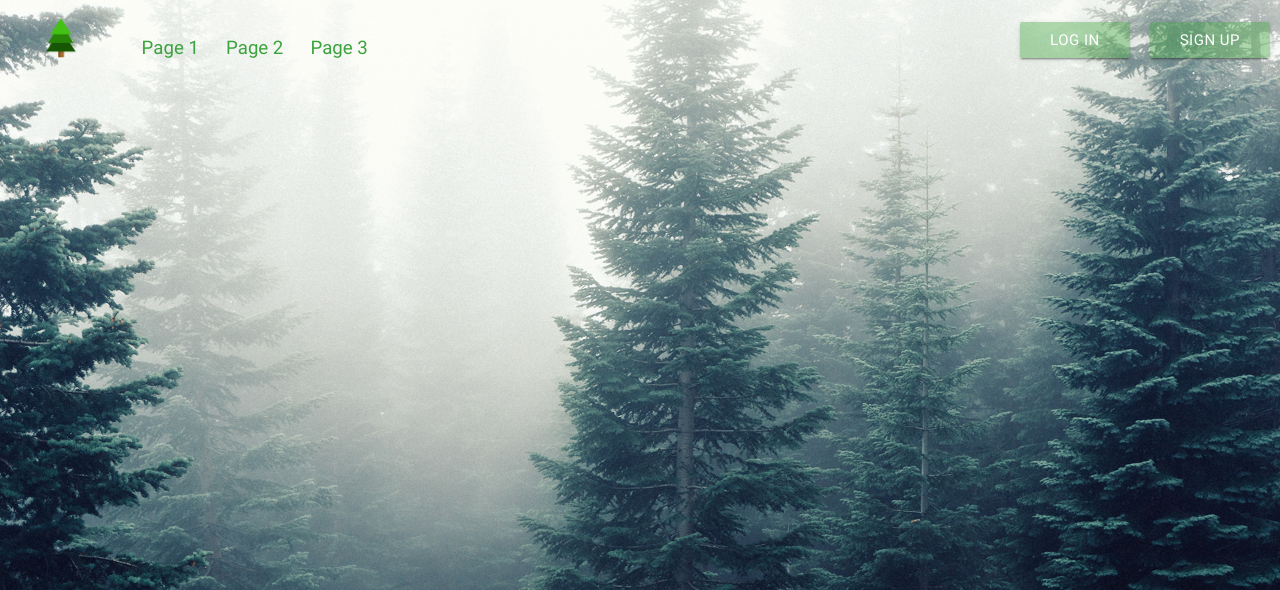
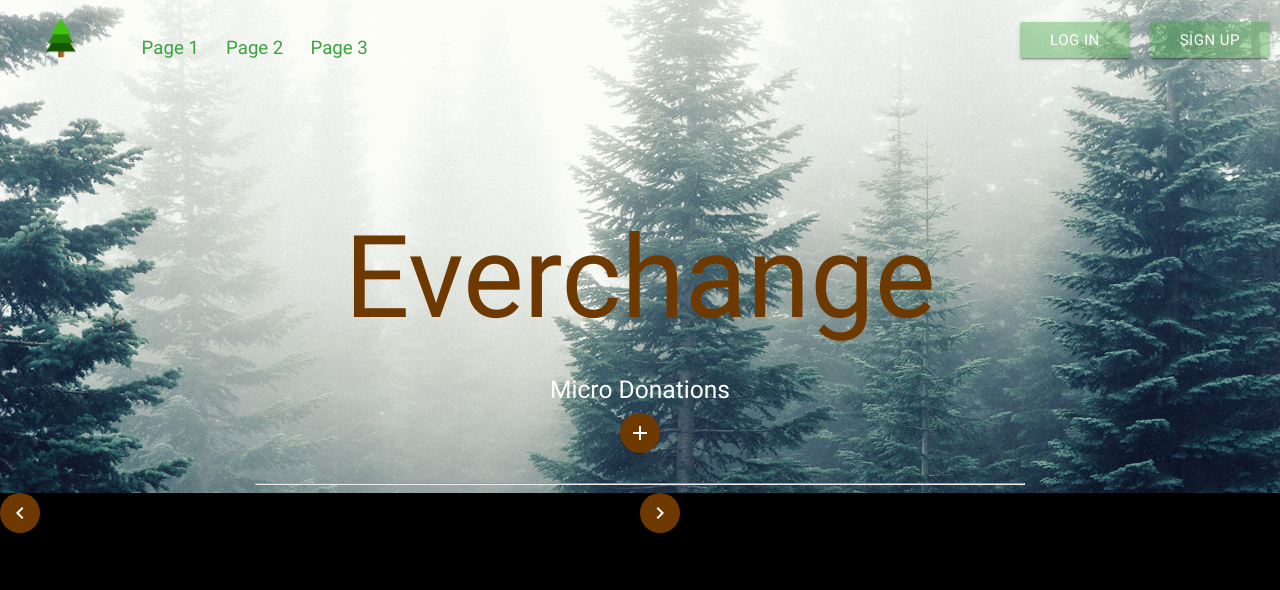
Before and after one commit to awarrier99/Everchange, a PHP site: page / in a window 1280 px wide. Shown: the top 590 px of the page. Run offline with PHP 8.4, Linux system fonts and the light colour scheme; some libraries are stand-ins or nearby versions.

Commit message:
Modified images location, added carousel to main

```diff
--- a/index.html
+++ b/index.html
@@ -4,7 +4,7 @@
         <title>Everchange - Micro Donations</title>
         <meta name="description" content="Help make a difference in the world by making micro donations">
         <meta http-equiv="content-type" content="text/html;charset=UTF-8">
-        <link rel="icon" href="Logo_Color.png">
+        <link rel="icon" href="images/Logo_Color.png">
         <link rel="stylesheet" href="style.css">
         <link href="https://fonts.googleapis.com/icon?family=Material+Icons" rel="stylesheet">
         <link rel="stylesheet" href="css/materialize.css" media="screen,projection">
@@ -15,7 +15,7 @@
             <div class="navbar-fixed">
                 <nav class="z-depth-0 nav-no-scroll">
                     <div class="nav-wrapper">
-                        <a href="#!" class="left brand-logo"><img class="valign-abpos" src= "Logo_Color.png" /></a>
+                        <a href="#!" class="left brand-logo"><img class="valign-abpos" src= "images/Logo_Color.png" /></a>
 
                         <div class="right valign-wrapper">
                             <a class="waves-effect waves-green btn reg">Log In</a>
@@ -31,7 +31,21 @@
                 </nav>
             </div>
             <div class="text-content">
-
+                <span>Everchange</span>
+                <h5>Micro Donations</h5>
+                <a class="btn btn-floating pulse tbrown"><i class="material-icons">add</i></a>
+                <br />
+                <br />
+                <hr />
+                <div class="carousel">
+                    <a class="btn btn-floating pulse tbrown left_b"><i class="material-icons">keyboard_arrow_left</i></a>
+                    <a class="carousel-item" href="#one!"><img src="https://lorempixel.com/250/250/nature/1"></a>
+                    <a class="carousel-item" href="#two!"><img src="https://lorempixel.com/250/250/nature/2"></a>
+                    <a class="carousel-item" href="#three!"><img src="https://lorempixel.com/250/250/nature/3"></a>
+                    <a class="carousel-item" href="#four!"><img src="https://lorempixel.com/250/250/nature/4"></a>
+                    <a class="carousel-item" href="#five!"><img src="https://lorempixel.com/250/250/nature/5"></a>
+                    <a class="btn btn-floating pulse tbrown right_b"><i class="material-icons">keyboard_arrow_right</i></a>
+                </div>
             </div>
         </div>
 
@@ -56,6 +70,12 @@
                     $("li").addClass("li-no-scroll");
                 }
             });
+
+            $(document).ready(function() {
+                $(".carousel").carousel();
+            });
+
+            setInterval(function() {$(".carousel").carousel('next');}, 4000);
         </script>
     </body>
 </html>
--- a/style.css
+++ b/style.css
@@ -16,7 +16,7 @@
     height: 100%;
     position: absolute;
     top: 0;
-    background: url(forest.jpg) no-repeat center;
+    background: url(images/forest.jpg) no-repeat center;
     background-size: cover;
 }
 
@@ -163,3 +163,37 @@
     bottom: 0;
     margin: auto;
 }
+
+.text-content {
+    margin-top: 10%;
+    text-align: center;
+    vertical-align: middle;
+}
+
+span {
+    font-size: 86pt;
+    text-align: center;
+    color: #6E3900;
+}
+
+h5 {
+    font-size: 32pt;
+    text-align: center;
+    color: #fff;
+}
+
+hr {
+    width: 60%;
+}
+
+.tbrown {
+    background: #6E3900 !important;
+}
+
+.carousel {
+    background: #000 !important;
+}
+
+.left_b {
+    float: left;
+}
```
Also changed, not shown: images/Logo_Color.png (added), images/Logo_White.png (added), images/forest.jpg (added), images/forest2.jpg (added).
